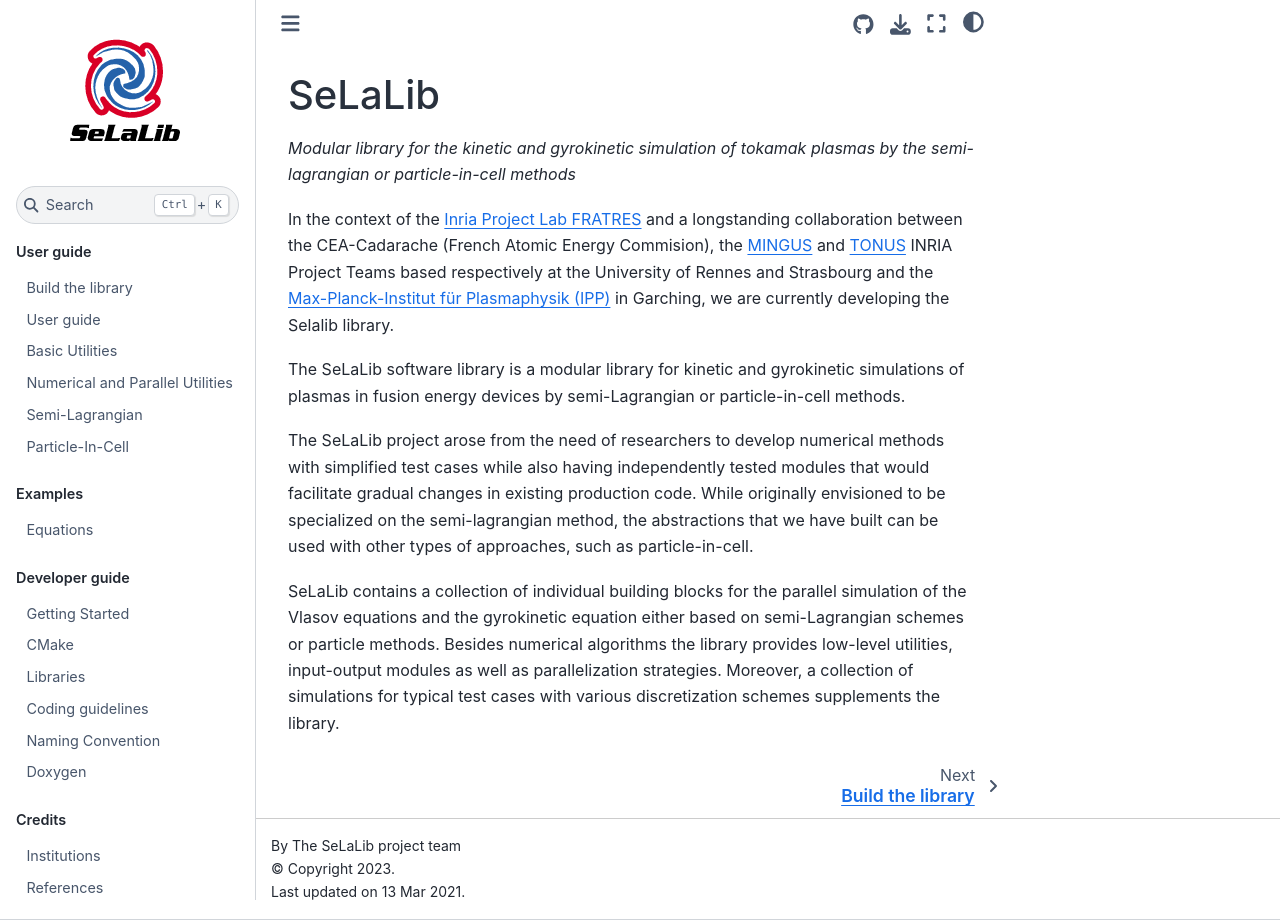
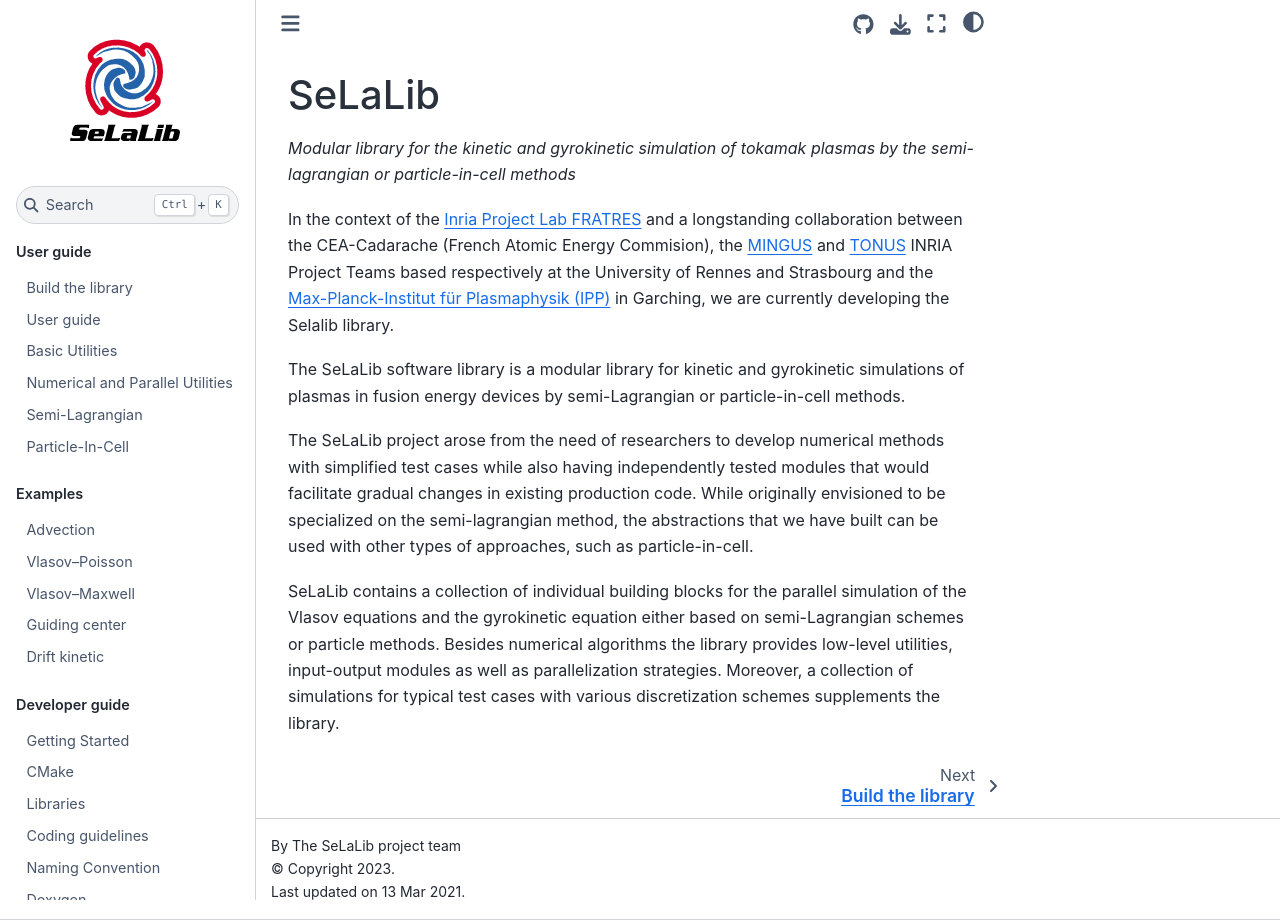
Before and after one commit to selalib/selalib.github.io, a Jupyter Book: the page built from selalib.md, in a window 1280 px wide. Built offline with Jupyter Book 1.0.4 settings and Sphinx 7.4.7 and the Sphinx Book theme 1.1.4, drawn with Linux system fonts in a browser that asks for light colours.

```diff
--- a/_toc.yml
+++ b/_toc.yml
@@ -11,7 +11,11 @@
 
 - part: Examples
   chapters:
-  - file: equations
+  - file: advection
+  - file: vlasov-poisson
+  - file: vlasov-maxwell
+  - file: guiding-center
+  - file: drift-kinetic
 
 - part: Developer guide
   chapters:
```
Also changed, not shown: advection.md (added, +29 -0 lines), drift-kinetic.md (added, +15 -0 lines), equations.md (deleted, +0 -134 lines), guiding-center.md (added, +9 -0 lines), vlasov-maxwell.md (added, +22 -0 lines), vlasov-poisson.md (added, +53 -0 lines).
